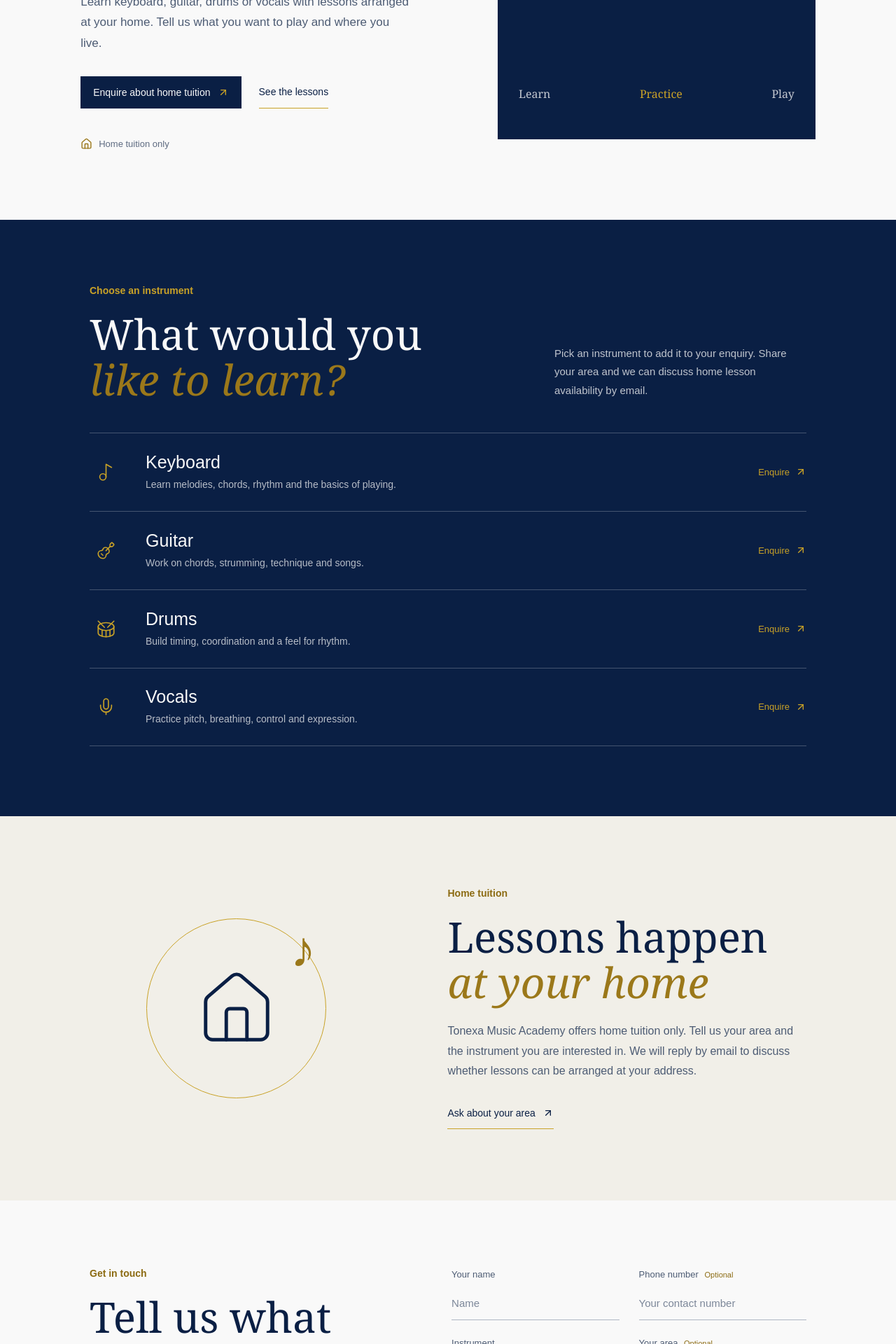
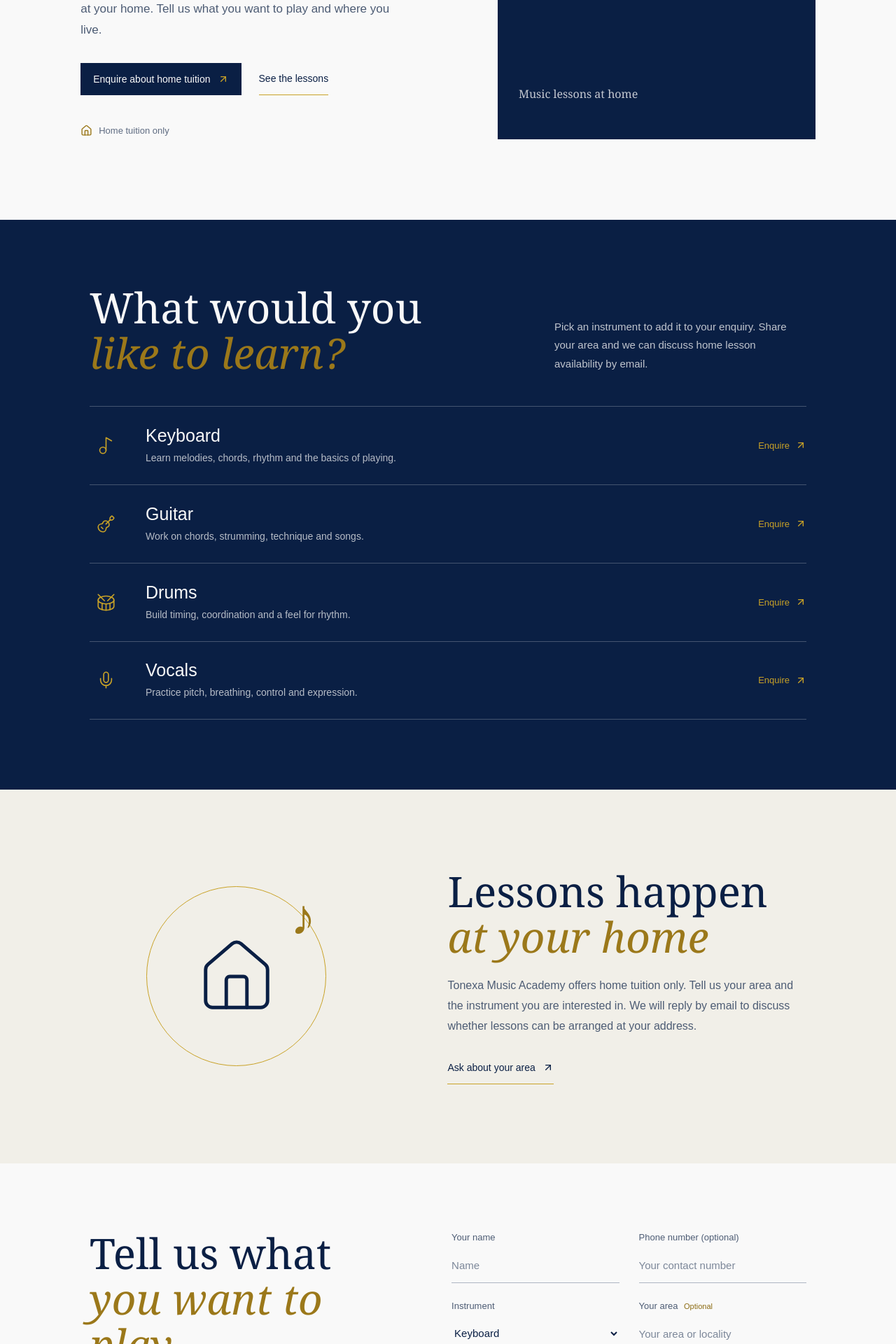
Before and after one commit to itsvectrix-hue/class, a React (Vite) app: page / in a window 1280 px wide. Shown: the part 420-2340 px from the top of the page at 70% size. Built offline with nearby package versions, Linux system fonts and the light colour scheme.

Commit message:
remove decorative labels and tighten Tonexa copy

```diff
--- a/src/App.jsx
+++ b/src/App.jsx
@@ -191,7 +191,6 @@ function App() {
         <main id="main-content">
           <section className="hero" id="home">
             <div className="hero-copy">
-              <p className="eyebrow">Music lessons at home</p>
               <h1>Make music<br /><em>at your place</em></h1>
               <p className="hero-description">
                 Learn keyboard, guitar, drums or vocals with lessons arranged at your home.
@@ -221,18 +220,13 @@ function App() {
                 <path className="music-note-head" d="M328 196 C313 191 295 199 295 211 C295 223 315 224 328 215 C337 208 337 199 328 196Z" />
                 <path className="music-note-flag" d="M328 72 C381 78 391 112 366 135" />
               </svg>
-              <div className="hero-art-caption">
-                <span>Learn</span>
-                <span>Practice</span>
-                <span>Play</span>
-              </div>
+              <div className="hero-art-caption">Music lessons at home</div>
             </div>
           </section>
 
           <section className="lessons-section" id="lessons">
             <div className="section-intro">
               <div>
-                <p className="eyebrow">Choose an instrument</p>
                 <h2>What would you<br /><em>like to learn?</em></h2>
               </div>
               <p>
@@ -270,7 +264,6 @@ function App() {
               <span className="home-art-note">♪</span>
             </div>
             <div className="home-copy">
-              <p className="eyebrow">Home tuition</p>
               <h2>Lessons happen<br /><em>at your home</em></h2>
               <p>
                 Tonexa Music Academy offers home tuition only. Tell us your area
@@ -285,7 +278,6 @@ function App() {
 
           <section className="contact-section" id="contact">
             <div className="contact-copy">
-              <p className="eyebrow">Get in touch</p>
               <h2>Tell us what<br /><em>you want to play</em></h2>
               <p>
                 Send the details below and your email app will open a message
@@ -312,7 +304,7 @@ function App() {
               </label>
 
               <label>
-                Phone number <span className="optional-label">Optional</span>
+                Phone number (optional)
                 <input
                   name="phone"
                   type="tel"
```
